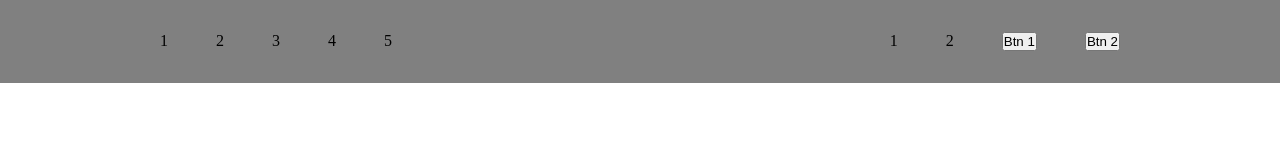
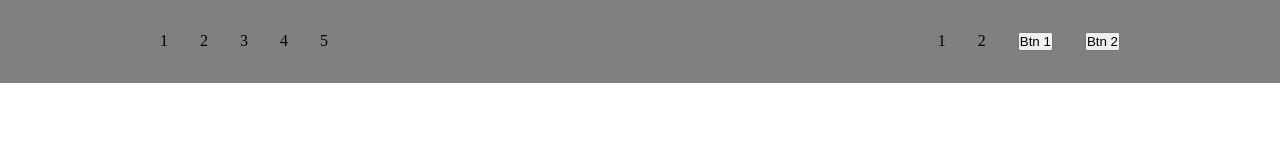
Before and after one commit to leonardo-gomes03/teste, a plain HTML site: page index.html in a window 1280 px wide. Drawn offline with Linux system fonts and the light colour scheme.

Commit message:
corrigindo css

```diff
--- a/style.css
+++ b/style.css
@@ -12,12 +12,12 @@
 
 .header-left {
     display: flex;
-    gap: 3rem;
+    gap: 2rem;
 }
 
 .header-right {
     display: flex;
-    gap: 3rem;
+    gap: 2rem;
 }
 
 button:hover {
```
